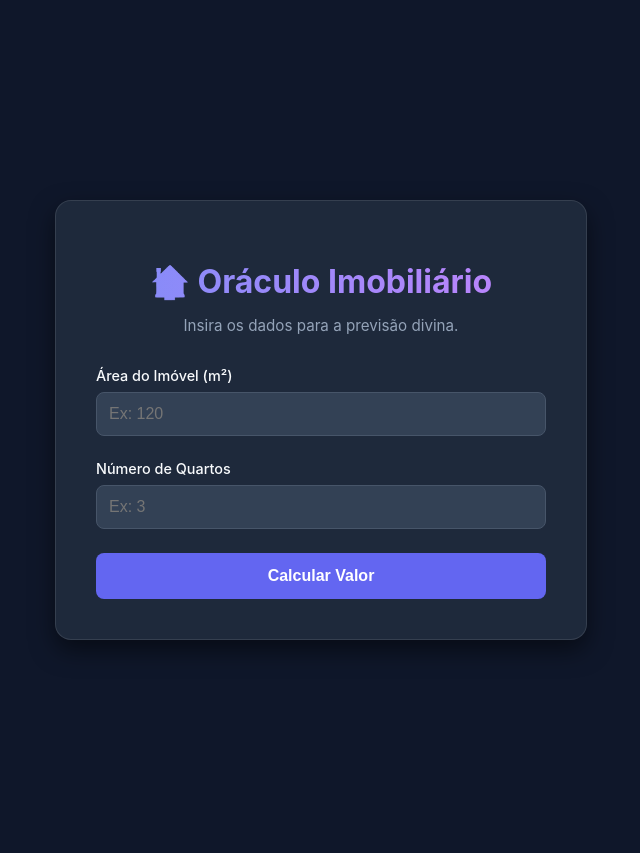
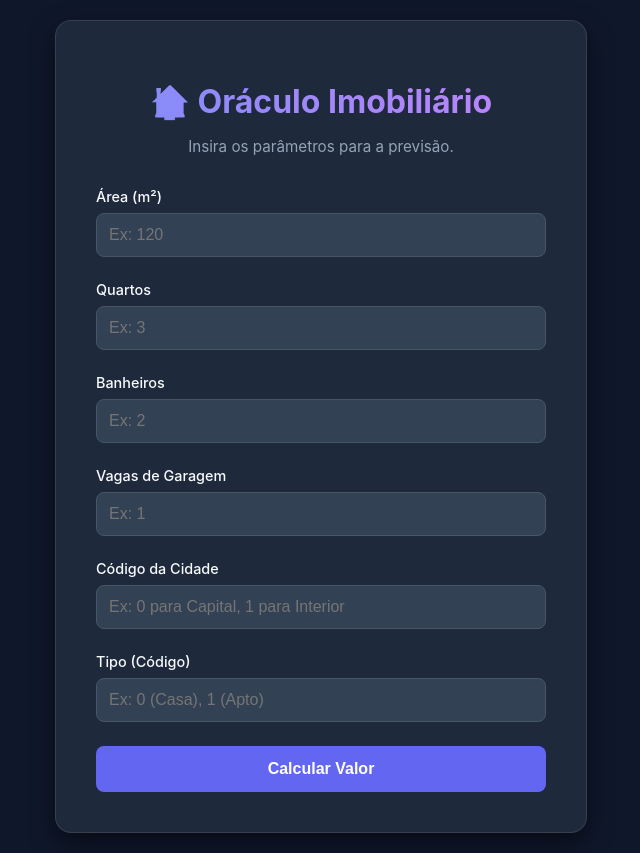
Before and after one commit to p3drobitencourt/calculadora_preco_imovel_front-end, a React (Create React App) app in the folder frontend-casas/: page / in a window 1280 px wide. Shown: the whole page, without its empty margins (319-959 px from the left). Built offline with nearby package versions, Linux system fonts and the light colour scheme.

Commit message:
Aumentando as possibilidades

```diff
--- a/frontend-casas/src/App.js
+++ b/frontend-casas/src/App.js
@@ -2,18 +2,38 @@ import React, { useState } from 'react';
 import './App.css';
 
 function App() {
+  // Estados para os dados sagrados
+  // Nota: O Python converte tudo para float, então esses campos devem ser numéricos
+  // ou o modelo deve ter sido treinado com LabelEncoding.
   const [area, setArea] = useState('');
   const [quartos, setQuartos] = useState('');
-  const [preco, setPreco] = useState(null);
+  const [banheiros, setBanheiros] = useState('');
+  const [vagas, setVagas] = useState(''); // Adicionei Vagas que é comum, se não tiver no modelo, ele ignora ou avisa
+  const [cidade, setCidade] = useState(''); // O Python espera um número aqui (ex: ID da cidade)
+  const [tipo, setTipo] = useState('');     // O Python espera um número aqui (ex: 0=Casa, 1=Apto)
+
+  const [resultado, setResultado] = useState(null);
   const [carregando, setCarregando] = useState(false);
 
-  // URL DO AZURE DIRETA (Sem proxy, o jeito clássico)
-  const API_URL = 'https://api-calc-imoveis-a7fbhqg3h4hghmhr.eastus2-01.azurewebsites.net/prever';
+  // URL DO AZURE ATUALIZADA COM A NOVA ROTA '/predict'
+  const API_URL = 'https://api-calc-imoveis-a7fbhqg3h4hghmhr.eastus2-01.azurewebsites.net/predict';
 
   const fazerPrevisao = async (e) => {
     e.preventDefault();
     setCarregando(true);
-    setPreco(null);
+    setResultado(null);
+
+    // Montando o objeto de dados
+    // IMPORTANTE: As chaves (esquerda) devem ser EXATAMENTE iguais às colunas que o modelo foi treinado
+    const payload = {
+      area: Number(area),
+      quartos: Number(quartos),
+      banheiros: Number(banheiros),
+      vagas: Number(vagas),
+      // Se o seu modelo usa 'cidade' e 'tipo' como números, envie assim:
+      cidade: Number(cidade),
+      tipo: Number(tipo)
+    };
 
     try {
       const resposta = await fetch(API_URL, {
@@ -21,28 +41,22 @@ function App() {
         headers: {
           'Content-Type': 'application/json',
         },
-        body: JSON.stringify({
-          area: Number(area),
-          quartos: Number(quartos)
-        }),
+        body: JSON.stringify(payload),
       });
-
-      if (!resposta.ok) {
-        throw new Error('Erro na comunicação com a API');
-      }
 
       const dados = await resposta.json();
 
-      const valorFormatado = new Intl.NumberFormat('pt-BR', {
-        style: 'currency',
-        currency: 'BRL'
-      }).format(dados.preco_previsto);
+      if (!resposta.ok) {
+        // Se o Python retornar erro de validação (ex: campo faltando), mostramos aqui
+        throw new Error(dados.error || dados.detalhes || 'Erro desconhecido na API');
+      }
 
-      setPreco(valorFormatado);
+      // O Python agora retorna 'preco_formatado' direto
+      setResultado(dados.preco_formatado);
 
     } catch (erro) {
       console.error("Erro:", erro);
-      alert("Erro ao conectar com o Oráculo. Verifique se a API está online!");
+      alert(`Falha no Oráculo: ${erro.message}`);
     }
     setCarregando(false);
   };
@@ -51,11 +65,12 @@ function App() {
     <div className="App">
       <div className="container">
         <h1>🏠 Oráculo Imobiliário</h1>
-        <p className="subtitle">Insira os dados para a previsão divina.</p>
+        <p className="subtitle">Insira os parâmetros para a previsão.</p>
 
         <form onSubmit={fazerPrevisao}>
+
           <div className="form-group">
-            <label>Área do Imóvel (m²)</label>
+            <label>Área (m²)</label>
             <input
               type="number"
               placeholder="Ex: 120"
@@ -66,7 +81,7 @@ function App() {
           </div>
 
           <div className="form-group">
-            <label>Número de Quartos</label>
+            <label>Quartos</label>
             <input
               type="number"
               placeholder="Ex: 3"
@@ -76,15 +91,58 @@ function App() {
             />
           </div>
 
+          <div className="form-group">
+            <label>Banheiros</label>
+            <input
+              type="number"
+              placeholder="Ex: 2"
+              value={banheiros}
+              onChange={(e) => setBanheiros(e.target.value)}
+              required
+            />
+          </div>
+
+          <div className="form-group">
+            <label>Vagas de Garagem</label>
+            <input
+              type="number"
+              placeholder="Ex: 1"
+              value={vagas}
+              onChange={(e) => setVagas(e.target.value)}
+            />
+          </div>
+
+          {/* ATENÇÃO: O Python faz float(valor), então Cidade e Tipo precisam ser códigos numéricos
+              ou o backend precisaria tratar texto. Deixei como number por segurança baseada no seu código Python */}
+          <div className="form-group">
+            <label>Código da Cidade</label>
+            <input
+              type="number"
+              placeholder="Ex: 0 para Capital, 1 para Interior"
+              value={cidade}
+              onChange={(e) => setCidade(e.target.value)}
+            />
+          </div>
+
+          <div className="form-group">
+            <label>Tipo (Código)</label>
+            <input
+              type="number"
+              placeholder="Ex: 0 (Casa), 1 (Apto)"
+              value={tipo}
+              onChange={(e) => setTipo(e.target.value)}
+            />
+          </div>
+
           <button type="submit" disabled={carregando}>
-            {carregando ? 'Consultando...' : 'Calcular Valor'}
+            {carregando ? 'Processando...' : 'Calcular Valor'}
           </button>
         </form>
 
-        {preco && (
+        {resultado && (
           <div className="result-card">
             <h2>💰 Estimativa Divina:</h2>
-            <p className="price">{preco}</p>
+            <p className="price">{resultado}</p>
           </div>
         )}
       </div>
```
Also changed, not shown: frontend-casas/vercel.json (deleted).
